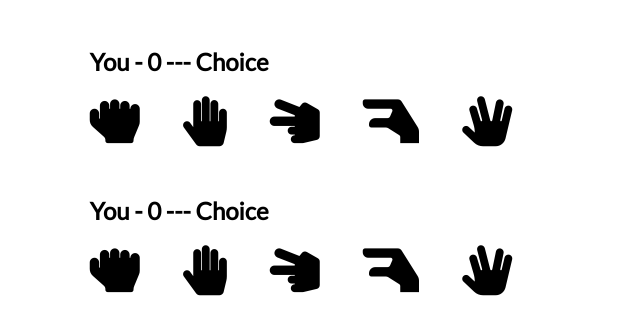
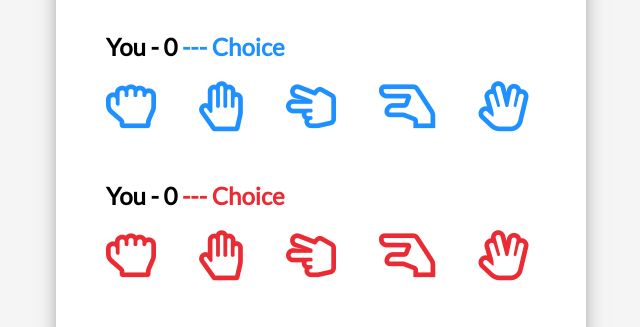
Before and after one commit to ewldev/spock-rock-game, a plain HTML site: page index.html in a window 1280 px wide. Shown: the part 218-545 px from the top of the page, without its empty margins (319-959 px from the left). Drawn offline with Linux system fonts and the light colour scheme.

Commit message:
build UI - css, google fonts

```diff
--- a/index.html
+++ b/index.html
@@ -17,20 +17,20 @@
         <!-- Player Container -->
         <div class="player-container" id="player">
             <h2>You - <span id="playerScore">0</span><span class="choice" id="playerChoice"> --- Choice</span></h2>
-            <i class="fas fa-hand-rock" title="Rock" id="playerRock"></i>
-            <i class="fas fa-hand-paper" title="Paper" id="playerPaper"></i>
-            <i class="fas fa-hand-scissors" title="Scissors" id="playerScissors"></i>
-            <i class="fas fa-hand-lizard" title="Lizard" id="playerLizard"></i>
-            <i class="fas fa-hand-spock" title="Spock" id="playerSpock"></i>
+            <i class="far fa-hand-rock" title="Rock" id="playerRock"></i>
+            <i class="far fa-hand-paper" title="Paper" id="playerPaper"></i>
+            <i class="far fa-hand-scissors" title="Scissors" id="playerScissors"></i>
+            <i class="far fa-hand-lizard" title="Lizard" id="playerLizard"></i>
+            <i class="far fa-hand-spock" title="Spock" id="playerSpock"></i>
         </div>
         <!-- Computer Container -->
         <div class="player-container" id="computer">
             <h2>You - <span id="computerScore">0</span><span class="choice" id="computerChoice"> --- Choice</span></h2>
-            <i class="fas fa-hand-rock" title="Rock" id="computerRock"></i>
-            <i class="fas fa-hand-paper" title="Paper" id="computerPaper"></i>
-            <i class="fas fa-hand-scissors" title="Scissors" id="computerScissors"></i>
-            <i class="fas fa-hand-lizard" title="Lizard" id="computerLizard"></i>
-            <i class="fas fa-hand-spock" title="Spock" id="computerSpock"></i>
+            <i class="far fa-hand-rock" title="Rock" id="computerRock"></i>
+            <i class="far fa-hand-paper" title="Paper" id="computerPaper"></i>
+            <i class="far fa-hand-scissors" title="Scissors" id="computerScissors"></i>
+            <i class="far fa-hand-lizard" title="Lizard" id="computerLizard"></i>
+            <i class="far fa-hand-spock" title="Spock" id="computerSpock"></i>
         </div>
         <!-- Reset Icon -->
         <i class="fas fa-sync-alt reset-icon" title="Reset" ></i>
--- a/style.css
+++ b/style.css
@@ -7,18 +7,26 @@ html {
 body {
   margin: 0;
   min-height: 100vh;
-
+  background: whitesmoke;
   font-family: Lato, sans-serif;
   display: flex;
   justify-content: center;
   align-items: center;
 }
 
-
+.game-container {
+  width: 530px;
+  height: 600px;
+  background: white;
+  box-shadow: 0 10px 20px -5px rgba(0, 0, 0, 0.5);
+  border-radius: 5px;
+}
 
 .header {
   background: dodgerblue;
-
+  border-top-left-radius: 5px;
+  border-top-right-radius: 5px;
+  height: 100px;
   display: flex;
   justify-content: center;
   align-items: center;
@@ -49,7 +57,27 @@ h2 {
   User-select: none;
 }
 
+#player .far,
+#player .fas,
+#player .choice {
+  color: dodgerblue;
+  cursor: pointer;
+}
 
+#computer .far,
+#computer .fas,
+#computer .choice {
+  color: rgb(235, 43, 52);
+}
+
+#player .far:last-of-type,
+#computer .far:last-of-type {
+  margin-right: 0;
+}
+
+.selected {
+  color: black !important;
+}
 
 .reset-icon {
   font-size: 30px;
@@ -72,7 +100,7 @@ h2 {
 /* Media Query: Large Smartphone (Vertical) */
 @media screen and (max-width: 600px) {
   .game-container {
-
+    width: 95%;
     height: 580px;
   }
 
@@ -88,6 +116,9 @@ h2 {
     margin-right: 20px;
   }
 
+  .fas {
+    margin-right: 20px;
+  }
   .reset-icon {
     margin-top: 25px;
     margin-left: 25px;
@@ -112,6 +143,10 @@ h2 {
     font-size: 43px;
   }
 
+  .fas {
+    font-size: 43px;
+  }
+
   .reset-icon {
     margin-top: 15px;
   }
```
